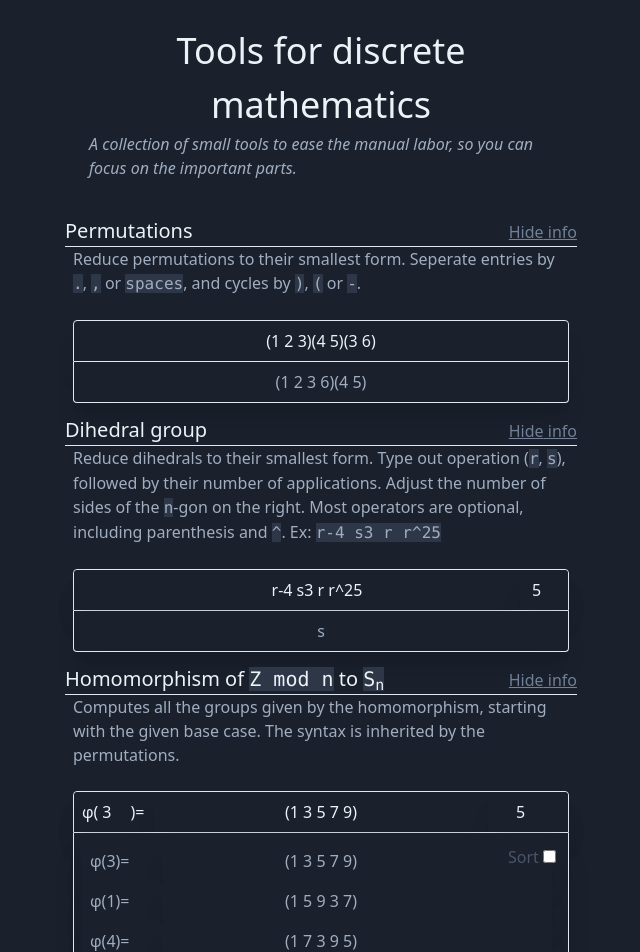
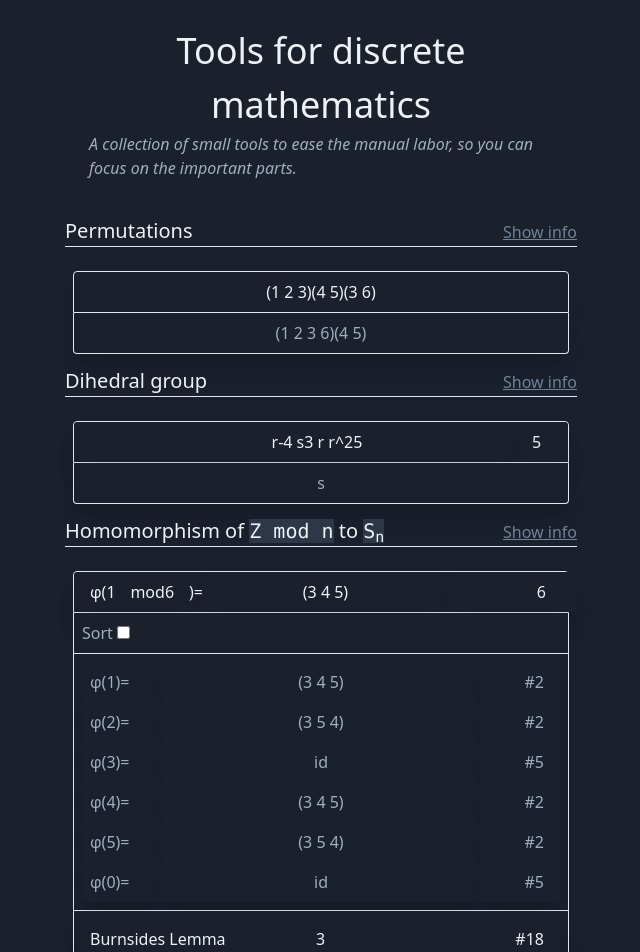
Before and after one commit to oeb25/dm.bvng.dk, a React (Vite) app: page / in a window 1280 px wide. Shown: the top 952 px of the page, without its empty margins (319-959 px from the left). Built offline with nearby package versions, Linux system fonts and the light colour scheme.

Commit message:
Add Burnsides Lemma to the homomorphism section

```diff
--- a/src/components/App.tsx
+++ b/src/components/App.tsx
@@ -8,7 +8,8 @@ import {
   d2s,
   reduceDihedral,
   parseDihedral,
-  range
+  range,
+  mapPermutation
 } from "../data";
 
 const Code: React.FC = ({ children }) => (
@@ -19,7 +20,7 @@ const Section: React.FC<{
   title: React.ReactNode;
   description: JSX.Element;
 }> = ({ title, description, children }) => {
-  const [showInfo, setShowInfo] = React.useState(true);
+  const [showInfo, setShowInfo] = React.useState(false);
   return (
     <section className="flex flex-col mt-3">
       <div className="border-b flex items-baseline">
@@ -108,12 +109,14 @@ const DihedralSection = () => {
 };
 
 const HomomorphismSection = () => {
-  const [sidesText, setSidesText] = React.useState("5");
-  const [xText, setXText] = React.useState("3");
+  const [sidesText, setSidesText] = React.useState("6");
+  const [xText, setXText] = React.useState("1");
+  const [snText, setSnText] = React.useState("6");
   const [doSort, setDoSort] = React.useState(false);
-  const [src, setSrc] = React.useState("(1 3 5 7 9)");
+  const [src, setSrc] = React.useState("(3 4 5)");
   const sides = parseInt(sidesText) || 1;
   const x = parseInt(xText) || 1;
+  const sn = parseInt(snText) || 1;
 
   const s = parsePermutation(src);
 
@@ -138,19 +141,34 @@ const HomomorphismSection = () => {
       }
       description={
         <>
-          Computes all the groups given by the homomorphism, starting with the
-          given base case. The syntax is inherited by the permutations.
+          Computes all the permutations given by the homomorphism, starting with
+          the given base case. The syntax is inherited by the permutations. On
+          the left is the <Code>Z mod n</Code> base case, followed by the
+          permutation, lastly the <Code>n</Code> in{" "}
+          <Code>
+            S<sub>n</sub>
+          </Code>
+          . In the right most column is the number of fixed elements in the
+          given permutation. The last row contains Burnsides Lemma, computing
+          the number of orbits, found in the center column.
         </>
       }
     >
       <div className="text-center text-gray-200 border flex shadow-xl rounded-t mx-2">
-        <div className="text-center bg-gray-900 p-2 shadow-xl rounded-t w-20 flex">
+        <div className="text-center bg-gray-900 pl-4 p-2 shadow-xl rounded-t w-32 flex">
           φ(
           <input
-            className="text-center bg-gray-900 w-8"
+            className="text-center bg-gray-900 w-6"
             type="number"
             value={xText}
             onChange={e => setXText(e.target.value)}
+          />
+          mod
+          <input
+            className="text-center bg-gray-900 w-6"
+            type="number"
+            value={sidesText}
+            onChange={e => setSidesText(e.target.value)}
           />
           )=
         </div>
@@ -161,15 +179,14 @@ const HomomorphismSection = () => {
           onChange={e => setSrc(e.target.value)}
         />
         <input
-          className="text-center bg-gray-900 p-2 shadow-xl rounded-t w-20"
+          className="text-center bg-gray-900 p-2 shadow-xl rounded-t w-32 text-right pr-4"
           type="number"
-          value={sidesText}
-          onChange={e => setSidesText(e.target.value)}
+          value={snText}
+          onChange={e => setSnText(e.target.value)}
         />
       </div>
-      <div className="text-center bg-gray-900 text-gray-500 border border-t-0 p-2 shadow-xl rounded-b mx-2 flex flex-col relative">
-        <div className="absolute right-0 top-0 p-3 text-gray-700 select-none">
-          <label className="cursor-pointer">
+      <div className="text-center bg-gray-900 text-gray-500 border border-t-0 p-2 mx-2 flex justify-start">
+        <label className="cursor-pointer select-none">
           Sort{" "}
           <input
             className="cursor-pointer"
@@ -179,16 +196,42 @@ const HomomorphismSection = () => {
           />
         </label>
       </div>
-        {result.map(([n, p]) => (
-          <div className="flex" key={n}>
-            <div className="text-center bg-gray-900 p-2 shadow-xl rounded-t w-20 flex">
+      <div className="text-center bg-gray-900 text-gray-500 border border-t-0 p-2 mx-2 flex flex-col relative">
+        {result.map(([n, p], i) => (
+          <div className="flex" key={i}>
+            <div className="text-center bg-gray-900 p-2 shadow-xl w-20 flex">
               φ({n})=
             </div>
-            <div className="text-center bg-gray-900 p-2 flex-1 shadow-xl rounded-t pr-20 mr-2 select-all">
+            <div className="text-center bg-gray-900 p-2 flex-1 shadow-xl rounded-t select-all">
               {p2s(reducePermutation(p))}
+            </div>
+            <div className="text-center bg-gray-900 p-2 shadow-xl rounded-t w-20 text-right pr-4">
+              #{range(1, sn).filter(n => mapPermutation(n, p) == n).length}
             </div>
           </div>
         ))}
+      </div>
+      <div className="text-center bg-gray-900 border border-t-0 p-2 shadow-xl rounded-b mx-2 flex flex relative">
+        <div className="text-center bg-gray-900 p-2 shadow-xl rounded-t w-64 flex">
+          Burnsides Lemma
+        </div>
+        <div className="text-center bg-gray-900 p-2 flex-1 w-12">
+          {result
+            .map(
+              ([n, p], i) =>
+                range(1, sn).filter(n => mapPermutation(n, p) == n).length
+            )
+            .reduce((a, b) => a + b, 0) / sides}
+        </div>
+        <div className="text-center bg-gray-900 p-2 shadow-xl rounded-t w-64 text-right pr-4">
+          #
+          {result
+            .map(
+              ([n, p], i) =>
+                range(1, sn).filter(n => mapPermutation(n, p) == n).length
+            )
+            .reduce((a, b) => a + b, 0)}
+        </div>
       </div>
     </Section>
   );
```
Lines whose indentation alone changed are shown as unchanged.
